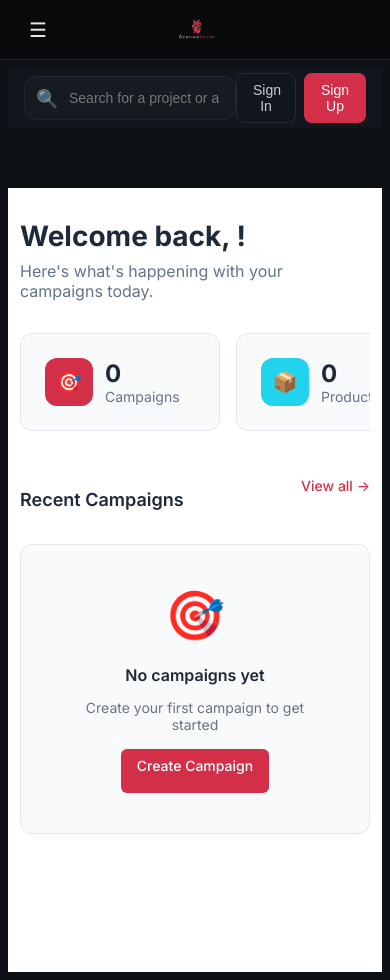
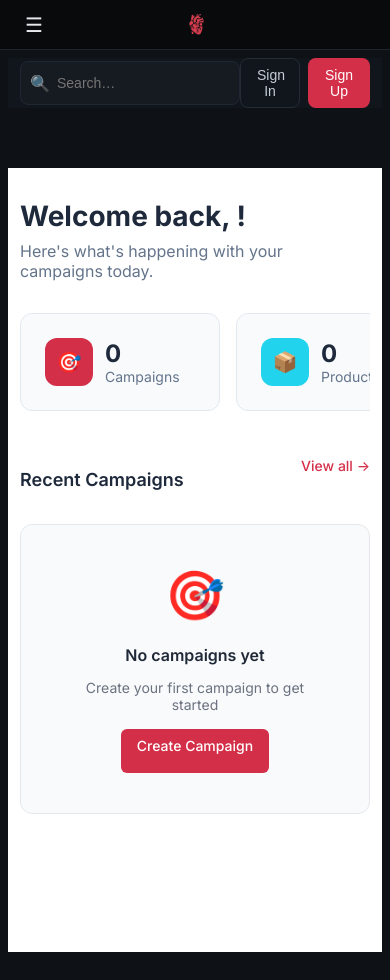
Before and after one commit to KingHaim/auraengine, a Next.js app in the folder apps/web/: page /dashboard in a window 390 px wide. Built offline with nearby package versions, Linux system fonts and the light colour scheme.

Commit message:
Make mobile header more minimalistic with heart.png logo and compact search

```diff
--- a/apps/web/components/AppLayout.tsx
+++ b/apps/web/components/AppLayout.tsx
@@ -279,13 +279,13 @@ export default function AppLayout({ children }: AppLayoutProps) {
           top: 0,
           left: 0,
           right: 0,
-          height: "60px",
+          height: "50px",
           backgroundColor: "#090a0c",
           borderBottom: "1px solid #1F2630",
           display: isMobile ? "flex" : "none",
           alignItems: "center",
           justifyContent: "space-between",
-          padding: "0 16px",
+          padding: "0 12px",
           zIndex: 1000,
         }}
       >
@@ -303,11 +303,11 @@ export default function AppLayout({ children }: AppLayoutProps) {
           ☰
         </button>
         <img
-          src="/logo.png"
+          src="/heart.png"
           alt="Logo"
           style={{
-            width: "40px",
-            height: "40px",
+            width: "32px",
+            height: "32px",
             objectFit: "contain",
           }}
         />
@@ -341,13 +341,13 @@ export default function AppLayout({ children }: AppLayoutProps) {
           display: "flex",
           flexDirection: "column",
           position: "fixed",
-          top: isMobile ? "60px" : "0",
+          top: isMobile ? "50px" : "0",
           left: isMobile
             ? sidebarOpen
               ? "0"
               : `-${MOBILE_SIDEBAR_WIDTH}px`
             : "0",
-          height: isMobile ? "calc(100vh - 60px)" : "100vh",
+          height: isMobile ? "calc(100vh - 50px)" : "100vh",
           zIndex: isMobile ? 1000 : 0,
           transition: "left 0.3s ease",
         }}
@@ -482,14 +482,14 @@ export default function AppLayout({ children }: AppLayoutProps) {
           flexDirection: "column",
           position: "relative",
           zIndex: 1,
-          marginTop: isMobile ? "60px" : "0",
+          marginTop: isMobile ? "50px" : "0",
         }}
       >
         {/* Topbar */}
         <header
           style={{
-            padding: isMobile ? "16px" : "24px 32px",
-            height: isMobile ? "60px" : "72px",
+            padding: isMobile ? "8px 12px" : "24px 32px",
+            height: isMobile ? "50px" : "72px",
             display: "flex",
             alignItems: "center",
             justifyContent: "space-between",
@@ -502,11 +502,11 @@ export default function AppLayout({ children }: AppLayoutProps) {
             <div
               style={{
                 position: "absolute",
-                left: "12px",
+                left: isMobile ? "10px" : "12px",
                 top: "50%",
                 transform: "translateY(-50%)",
                 color: "rgba(255,255,255,0.7)",
-                fontSize: "18px",
+                fontSize: isMobile ? "16px" : "18px",
                 zIndex: 1,
               }}
             >
@@ -515,7 +515,7 @@ export default function AppLayout({ children }: AppLayoutProps) {
             <input
               ref={searchInputRef}
               type="text"
-              placeholder="Search for a project or a product…"
+              placeholder={isMobile ? "Search…" : "Search for a project or a product…"}
               value={searchQuery}
               onChange={(e) => setSearchQuery(e.target.value)}
               onKeyDown={handleKeyDown}
@@ -526,14 +526,14 @@ export default function AppLayout({ children }: AppLayoutProps) {
               }}
               style={{
                 width: "100%",
-                height: "44px",
+                height: isMobile ? "36px" : "44px",
                 backgroundColor: "#161B22",
                 border: "1px solid #202632",
-                borderRadius: "12px",
-                paddingLeft: "44px",
-                paddingRight: "16px",
+                borderRadius: isMobile ? "8px" : "12px",
+                paddingLeft: "36px",
+                paddingRight: "12px",
                 color: "#E6E8EB",
-                fontSize: "14px",
+                fontSize: isMobile ? "14px" : "14px",
                 outline: "none",
               }}
             />
@@ -646,34 +646,36 @@ export default function AppLayout({ children }: AppLayoutProps) {
               </div>
             </div>
           ) : user ? (
-            <div style={{ display: "flex", alignItems: "center", gap: "16px" }}>
+            <div style={{ display: "flex", alignItems: "center", gap: isMobile ? "8px" : "16px" }}>
+              {!isMobile && (
                 <div style={{ textAlign: "right" }}>
                   <div
                     style={{
-                    fontSize: "14px",
+                      fontSize: isMobile ? "12px" : "14px",
                       fontWeight: "500",
                       color: "#E6E8EB",
                     }}
                   >
                     {user.full_name || user.email}
                   </div>
-                <div style={{ fontSize: "12px", color: "#9BA3AF" }}>
+                  <div style={{ fontSize: isMobile ? "11px" : "12px", color: "#9BA3AF" }}>
                     {user.credits} credits
                   </div>
                 </div>
+              )}
               <button
                 onClick={logout}
                 style={{
-                  padding: "8px 16px",
+                  padding: isMobile ? "6px 12px" : "8px 16px",
                   backgroundColor: "transparent",
                   border: "1px solid #242B35",
-                  borderRadius: "8px",
+                  borderRadius: isMobile ? "6px" : "8px",
                   color: "#C7CDD6",
-                  fontSize: "14px",
+                  fontSize: isMobile ? "12px" : "14px",
                   cursor: "pointer",
                 }}
               >
-                Logout
+                {isMobile ? "Out" : "Logout"}
               </button>
             </div>
           ) : (
```
Lines whose indentation alone changed are shown as unchanged.
